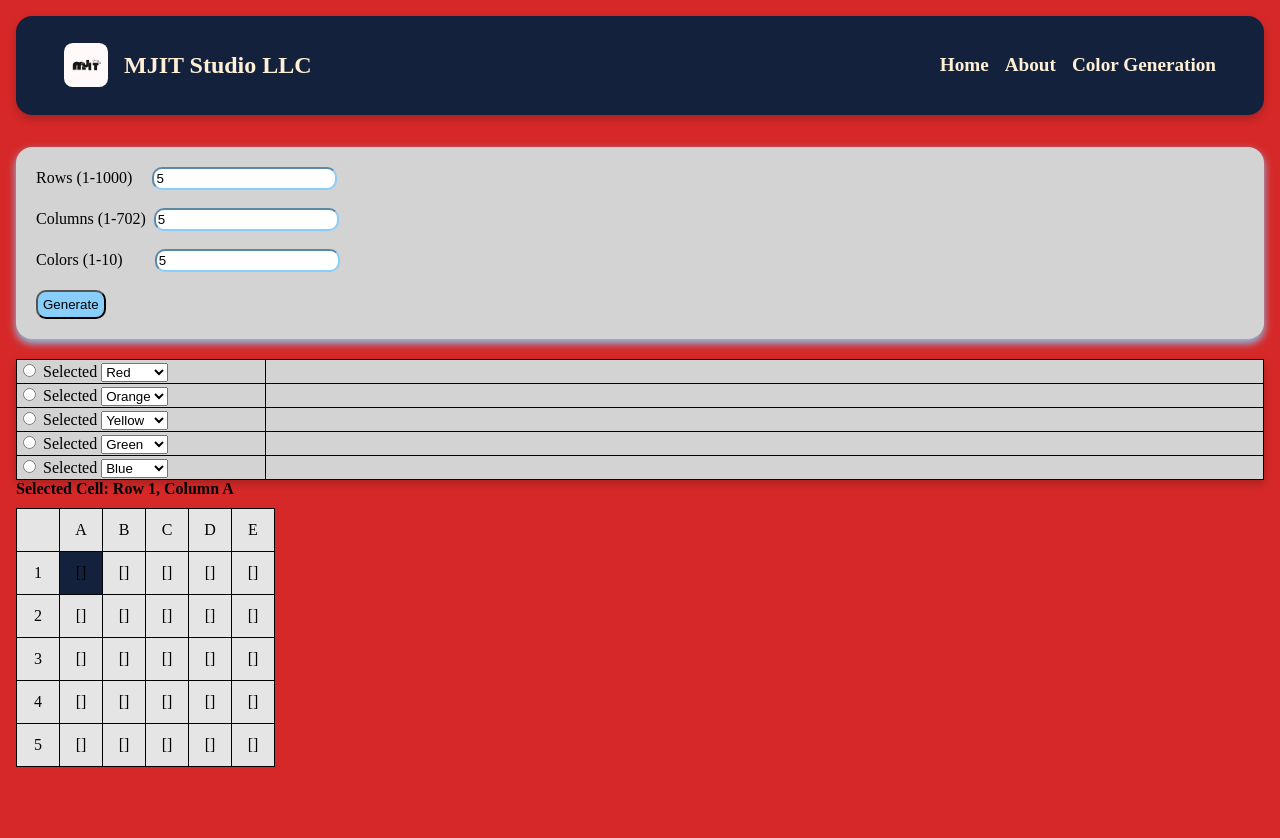
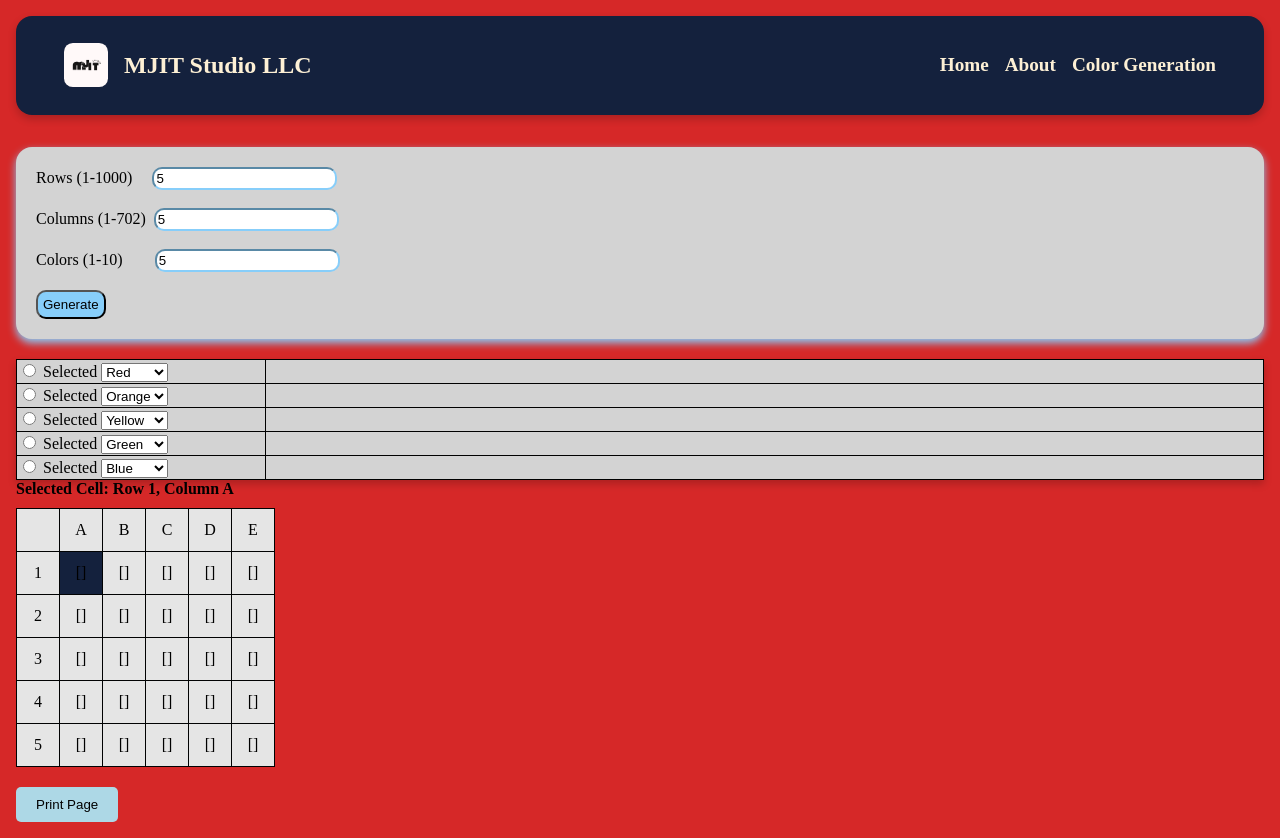
Before and after one commit to MiguelRosales1264/CS312-Group-Project, an Angular app in the folder group-app/: page /color-generation in a window 1280 px wide. Both pictures are taken after typing "5", "5", "5" into the empty fields and a click on the input "Generate". Before the commit the page ends 800 px from the top, so only its background shows below. Built offline with nearby package versions, Linux system fonts and the light colour scheme.

Commit message:
Added print button that prints the page.

```diff
--- a/group-app/src/app/color-generation/color-generation.component.html
+++ b/group-app/src/app/color-generation/color-generation.component.html
@@ -92,4 +92,11 @@
       </tbody>
     </table>
   </div>
+
+  <!-- Print Page Button -->
+  <div style="margin-top: 20px;">
+    <button (click)="printPage()" style="padding: 10px 20px; background-color: lightblue; border: none; border-radius: 5px; cursor: pointer;">
+      Print Page
+    </button>
+  </div>
 </div>
--- a/group-app/src/app/color-generation/color-generation.component.ts
+++ b/group-app/src/app/color-generation/color-generation.component.ts
@@ -125,4 +125,8 @@ export class ColorGenerationComponent {
     this.selectedCell = { row, col };
   }
 
+  printPage(): void {
+    window.print(); // Trigger the browser's print dialog
+  }
+
 }
```
